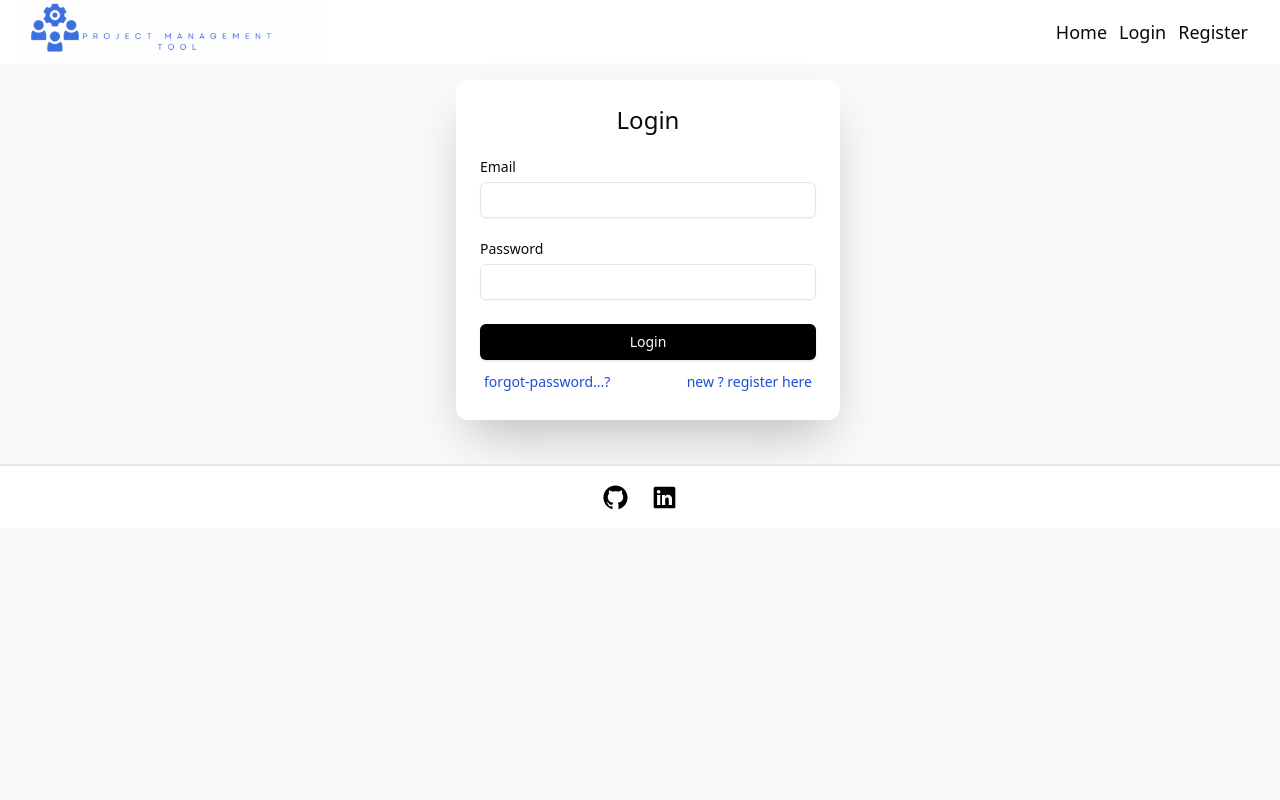
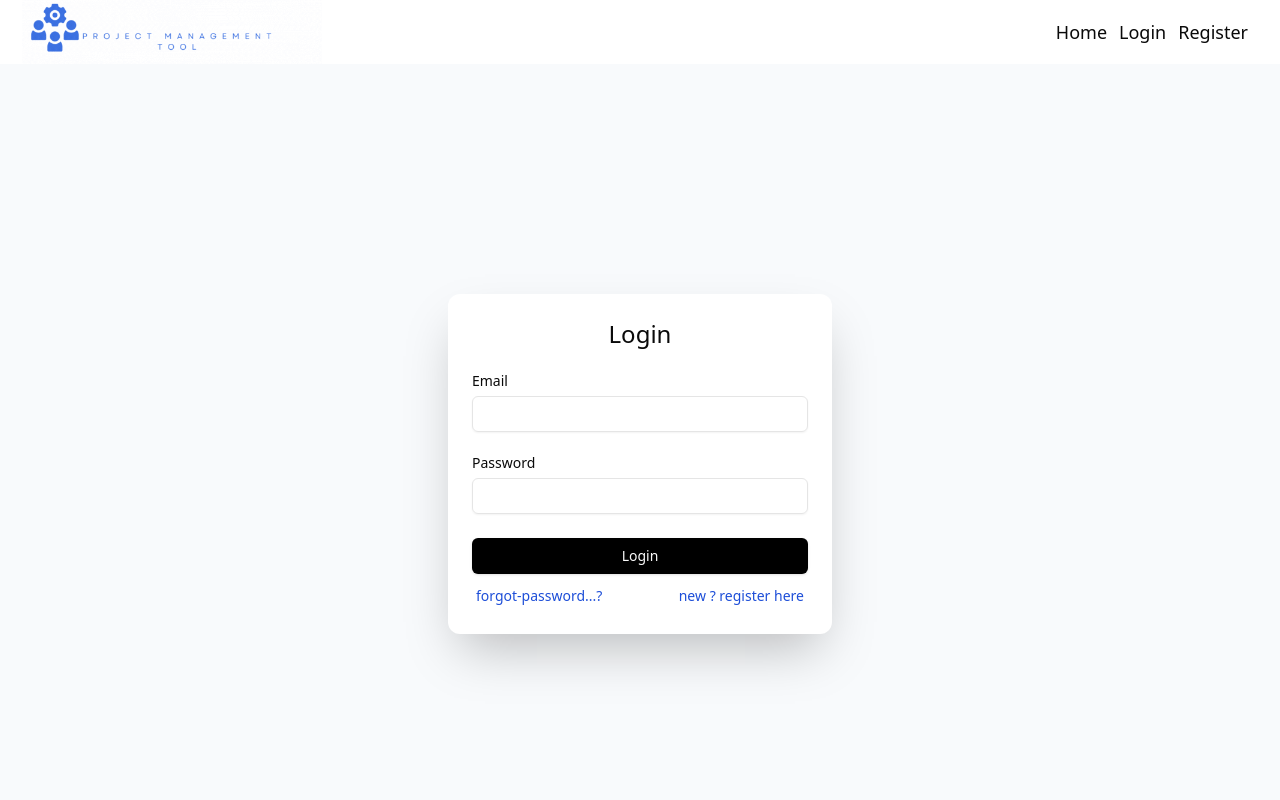
Before and after one commit to adityach0uhan/Project-Pilot, a Next.js app: page /login in a window 1280 px wide. Shown: the top 800 px of the page. Built offline with nearby package versions, Linux system fonts and the light colour scheme.

Commit message:
Login page fix

```diff
--- a/src/app/(auth)/login/page.tsx
+++ b/src/app/(auth)/login/page.tsx
@@ -6,7 +6,7 @@ import React from 'react';
 
 const page = () => {
     return (
-        <div className='w-screen flex items-center justify-center p-2 m-2'>
+        <div className='w-screen min-h-screen flex items-center justify-center p-2 '>
             <div className='flex flex-col items-center rounded-xl md:p-6 justify- shadow-2xl bg-white  md:min-w-96 min-w-full p-2 gap-6'>
                 <h1 className='w-full text-center text-2xl'>Login</h1>
                 <div className='flex flex-col gap-2 items-center justify-start w-full'>
```
